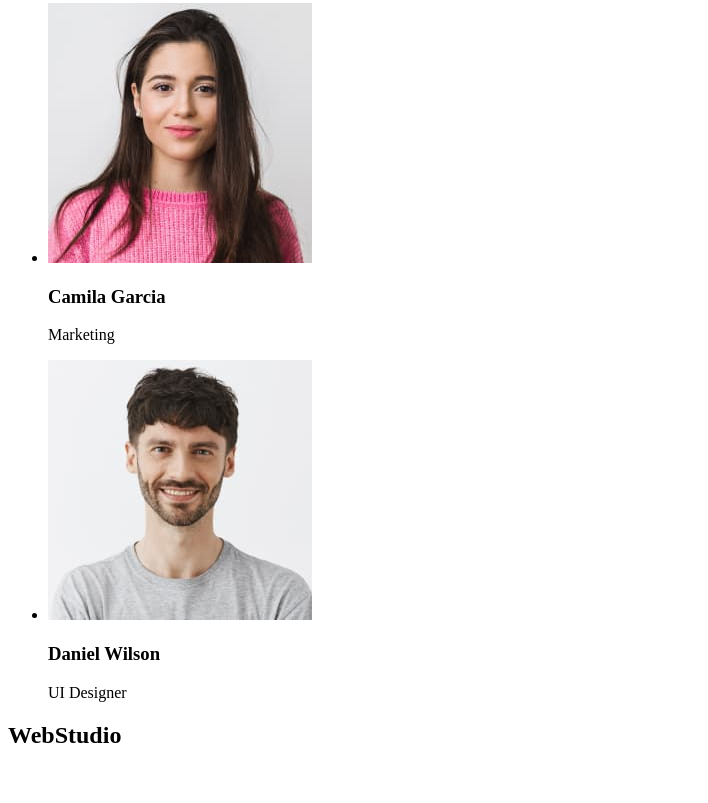
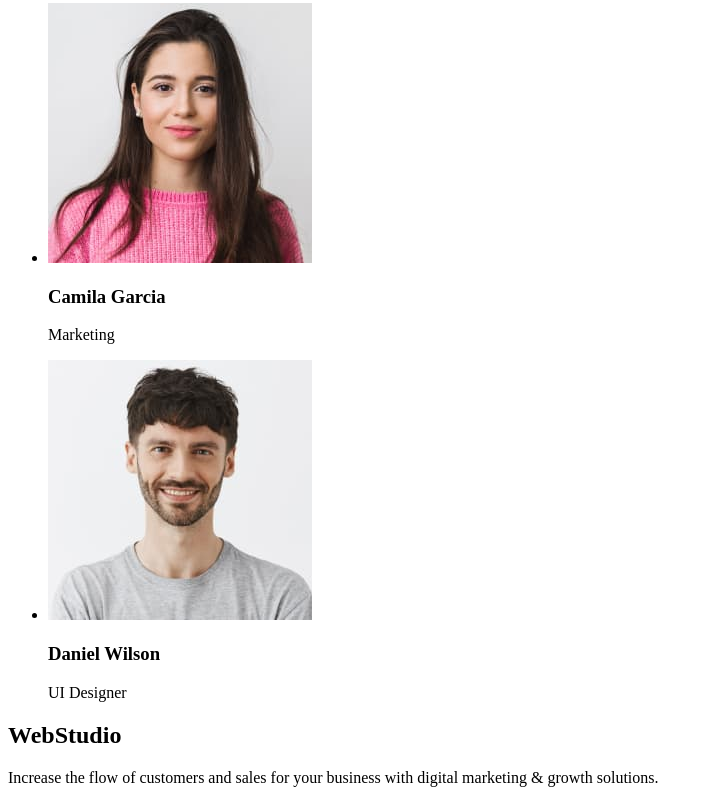
Before and after one commit to KarineAleksanian/goit-markup-hw-01, a plain HTML site: page index.html in a window 1280 px wide. Shown: the part 1448-2251 px from the top of the page, without its empty margins (0-708 px from the left). Drawn offline with Linux system fonts and the light colour scheme.

Commit message:
Update index.html

```diff
--- a/index.html
+++ b/index.html
@@ -125,9 +125,11 @@
     <footer>
         <nav>
             <h2>WebStudio</h2>
-            <br
+            <p>
                 Increase the flow of customers and sales for your business with digital marketing & growth solutions.
-            >
+            </p>
+
+
         </nav>
     </footer>
 </body>
```
